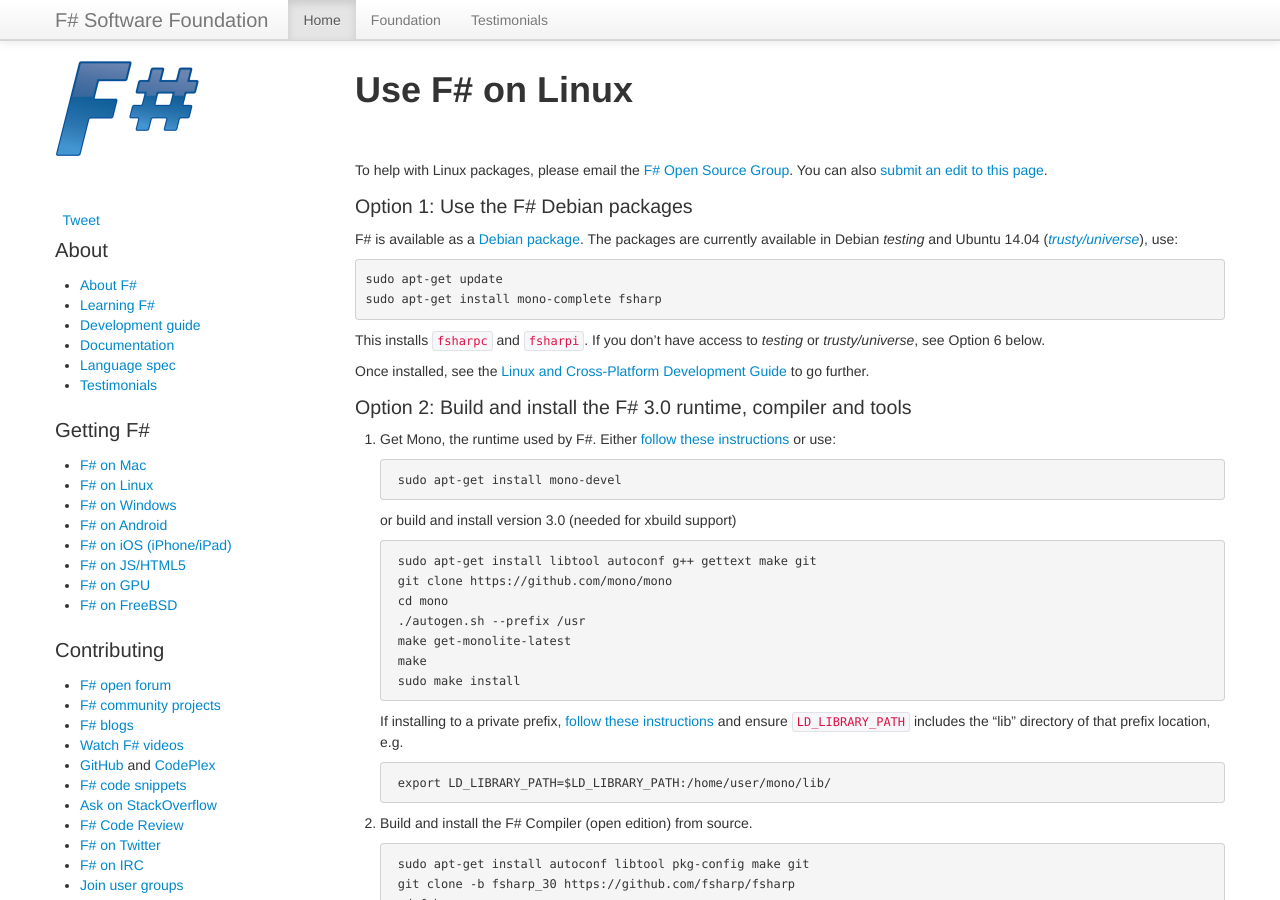
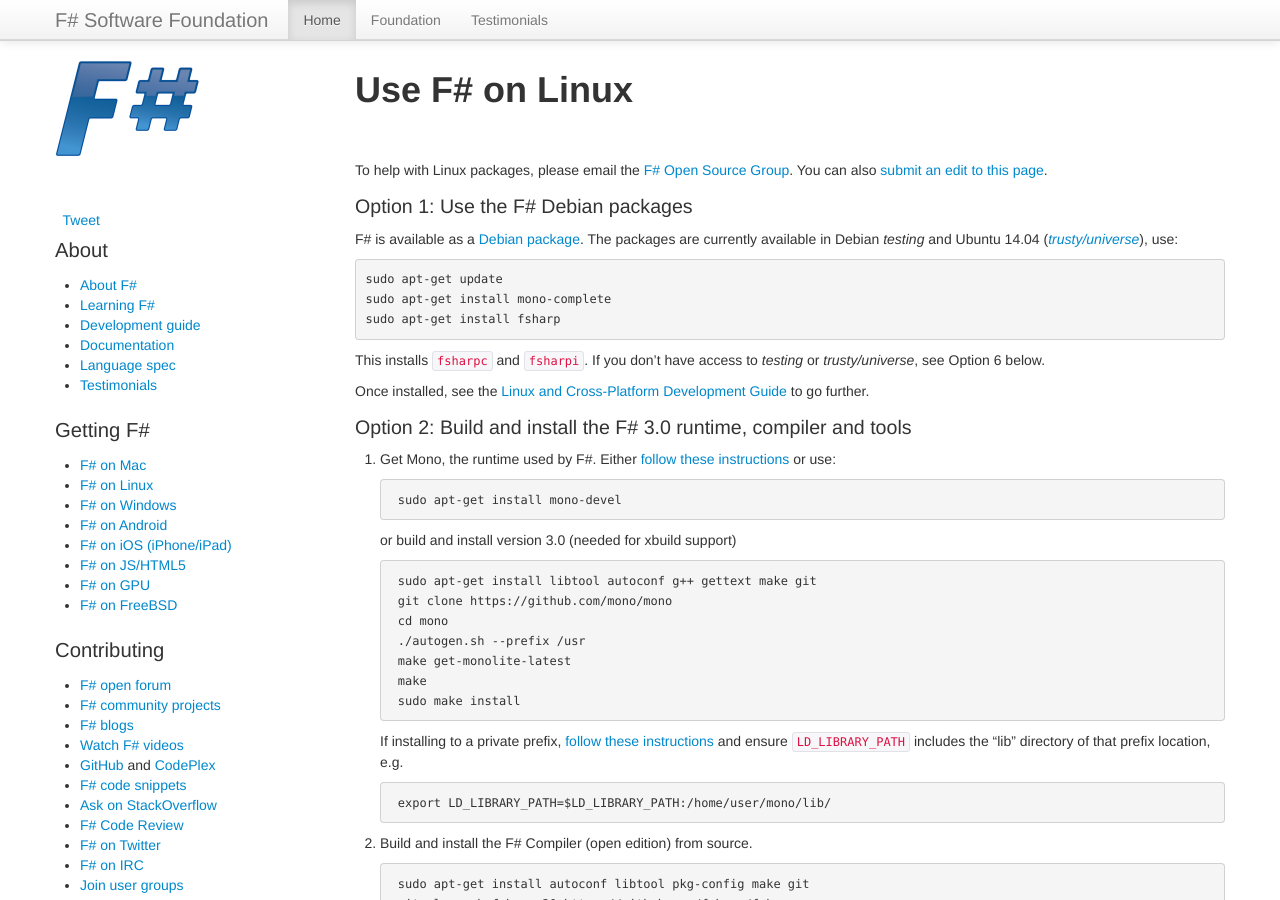
Before and after one commit to fsharp/fsharp.org, a Jekyll site: the page built from use/linux/index.md, in a window 1280 px wide and 900 px high. Built offline with Jekyll 4.4.1, drawn with Linux system fonts in a browser that asks for light colours; nearby versions of some CDN libraries; some web fonts are replaced; comment, search, counter and statistics services are not loaded; some of the changed text lies outside the part shown.

Commit message:
Update index.md
Revert to two-stage install for debian

```diff
--- a/use/linux/index.md
+++ b/use/linux/index.md
@@ -12,7 +12,8 @@
 F# is available as a [Debian package](http://packages.qa.debian.org/f/fsharp.html). The packages are currently available in Debian _testing_ and Ubuntu 14.04 ([_trusty/universe_](http://packages.ubuntu.com/trusty/fsharp)), use:
 
     sudo apt-get update
-    sudo apt-get install mono-complete fsharp
+    sudo apt-get install mono-complete
+    sudo apt-get install fsharp
 
 This installs `fsharpc` and `fsharpi`. If you don't have access to *testing* or *trusty/universe*, see Option 6 below.
 
@@ -131,4 +132,5 @@
 2. Install the fsharp packages with the following commands:
 
         sudo apt-get update
-        sudo apt-get install mono-complete fsharp
+        sudo apt-get install mono-complete
+        sudo apt-get install fsharp
```
